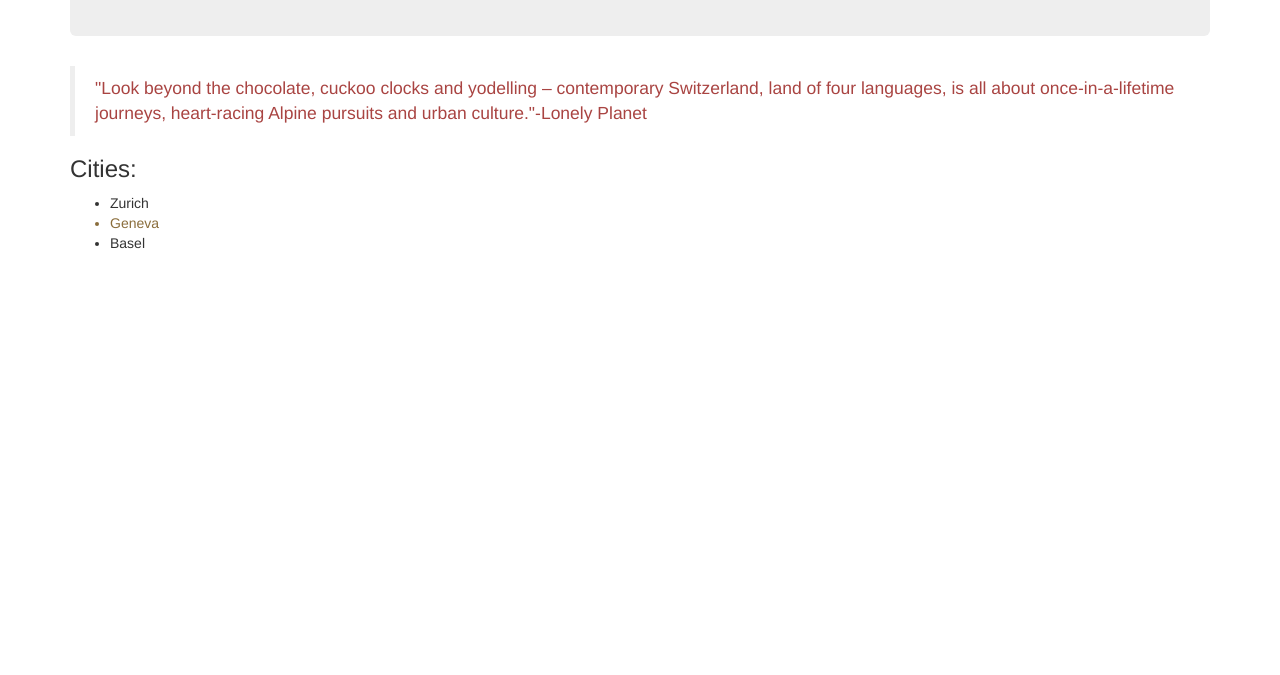
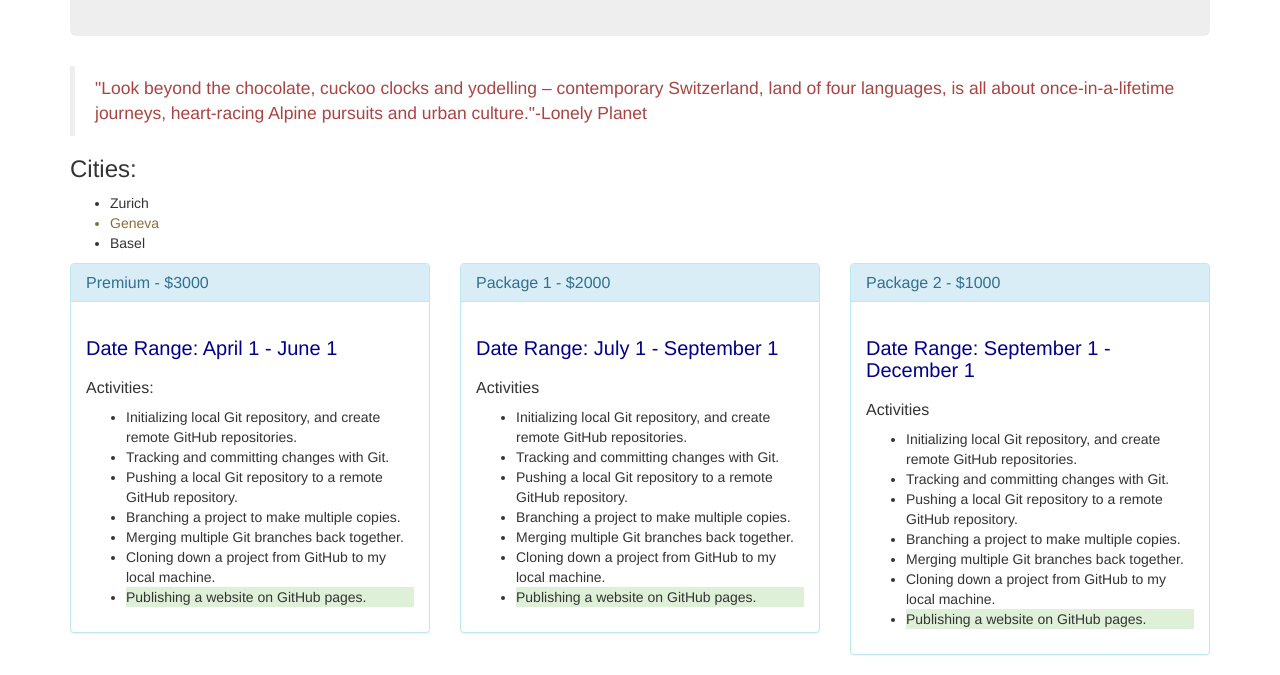
Before and after one commit to kayajepson/switzerland, a plain HTML site: page index.html in a window 1280 px wide. Shown: the part 159-834 px from the top of the page. Before the commit the page ends 800 px from the top, so only its background shows below. Drawn offline with Linux system fonts and the light colour scheme.

Commit message:
add travel packages

```diff
--- /dev/null
+++ b/css/styles.css
@@ -0,0 +1,8 @@
+h1 {
+  font-size: 20px;
+  color: darkblue;
+}
+
+h2 {
+  font-size: 16px;
+}
--- a/index.html
+++ b/index.html
@@ -2,6 +2,7 @@
 <html>
   <head>
     <link href="css/bootstrap.css" rel="stylesheet" type="text/css">
+    <link href="css/styles.css" rel="stylesheet" type="text/css">
     <title>Vacation</title>
   </head>
   <body>
@@ -18,6 +19,68 @@
           <li class="text-warning">Geneva</li>
           <li>Basel</li>
         </ul>
+    <div class="row">
+      <div class="col-md-4">
+        <div class="panel panel-info">
+          <div class="panel-heading">
+            <h2 class="panel-title">Premium - $3000</h2>
+          </div>
+          <div class="panel-body">
+            <h1>Date Range: April 1 - June 1</h1>
+            <h2>Activities:</h2>
+            <ul>
+              <li>Initializing local Git repository, and create remote GitHub repositories.</li>
+              <li>Tracking and committing changes with Git.</li>
+              <li>Pushing a local Git repository to a remote GitHub repository.</li>
+              <li>Branching a project to make multiple copies.</li>
+              <li>Merging multiple Git branches back together.</li>
+              <li>Cloning down a project from GitHub to my local machine.</li>
+              <li class="bg-success">Publishing a website on GitHub pages.</li>
+            </ul>
+          </div>
+        </div>
+      </div>
+      <div class="col-md-4">
+        <div class="panel panel-info">
+        <div class="panel-heading">
+          <h2 class="panel-title">Package 1 - $2000</h2>
+        </div>
+        <div class="panel-body">
+          <h1>Date Range: July 1 - September 1</h1>
+          <h2>Activities</h2>
+          <ul>
+            <li>Initializing local Git repository, and create remote GitHub repositories.</li>
+            <li>Tracking and committing changes with Git.</li>
+            <li>Pushing a local Git repository to a remote GitHub repository.</li>
+            <li>Branching a project to make multiple copies.</li>
+            <li>Merging multiple Git branches back together.</li>
+            <li>Cloning down a project from GitHub to my local machine.</li>
+            <li class="bg-success">Publishing a website on GitHub pages.</li>
+          </ul>
+        </div>
+      </div>
+      </div>
+      <div class="col-md-4">
+        <div class="panel panel-info">
+        <div class="panel-heading">
+          <h2 class="panel-title">Package 2 - $1000</h2>
+        </div>
+        <div class="panel-body">
+          <h1>Date Range: September 1 - December 1</h1>
+          <h2>Activities</h2>
+          <ul>
+            <li>Initializing local Git repository, and create remote GitHub repositories.</li>
+            <li>Tracking and committing changes with Git.</li>
+            <li>Pushing a local Git repository to a remote GitHub repository.</li>
+            <li>Branching a project to make multiple copies.</li>
+            <li>Merging multiple Git branches back together.</li>
+            <li>Cloning down a project from GitHub to my local machine.</li>
+            <li class="bg-success">Publishing a website on GitHub pages.</li>
+          </ul>
+        </div>
+      </div>
+      </div>
+    </div>
     </div>
   </body>
 </html>
```
